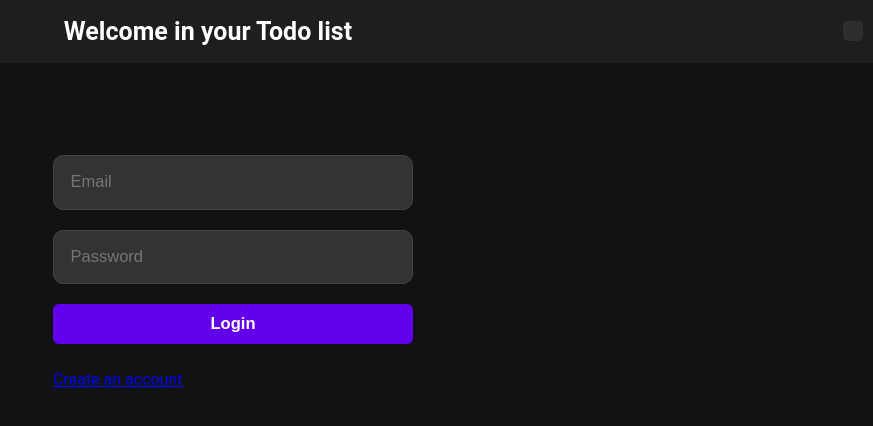
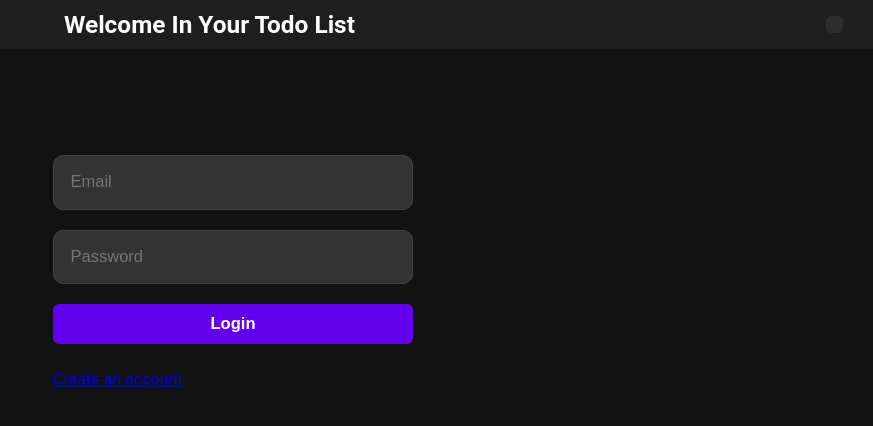
Before and after one commit to marou95/todo-react, a React (Create React App) app: page /login in a window 1280 px wide. Shown: the top 426 px of the page, without its empty margins (407-1280 px from the left). Built offline with nearby package versions, Linux system fonts and the light colour scheme.

Commit message:
update header

```diff
--- a/src/components/Header.js
+++ b/src/components/Header.js
@@ -1,33 +1,42 @@
 import { useContext } from "react";
 import { useNavigate, useLocation } from "react-router-dom";
 import { TbLogout2 } from "react-icons/tb";
-import { UserContext } from './UserContext'; // Importer le contexte utilisateur
+import { UserContext } from "./UserContext";
 
 const Header = () => {
-  const { user, logout } = useContext(UserContext); // Utiliser le contexte utilisateur
-  const navigate = useNavigate(); // Initialiser le hook useNavigate
-  const location = useLocation(); // Obtenir l'URL actuelle
+  const { user, logout } = useContext(UserContext);
+  const navigate = useNavigate();
+  const location = useLocation();
   const isOnRegisterPage =
-    location.pathname === "/register" || location.pathname === "/login"; // Vérifier si on est sur /register
+    location.pathname === "/register" || location.pathname === "/login";
 
   const loginRedirect = () => {
     logout();
-    navigate("/login"); // Rediriger vers la page Login
+    navigate("/login");
   };
 
   const disconnect = () => {
     logout();
-    navigate('/login');
+    navigate("/login");
+  };
+
+  // Première lettre en majuscule
+  const capitalizeFirstLetter = (str) => {
+    if (!str) return ""; // Gérer les cas où str est vide ou undefined
+    return str.charAt(0).toUpperCase() + str.slice(1);
   };
 
   return (
     <div style={styles.container}>
       <h1 style={styles.header}>
-        Welcome in your Todo list
-        <span style={styles.headerName}> {user.name} </span>
+        Welcome In Your Todo List
+        <span style={styles.headerName}> {capitalizeFirstLetter(user.name)} </span>
       </h1>
-      {/* Afficher le bouton en fonction du token et de la route */}
-      {user.token === undefined ? (<span style={styles.userEmail}>Please login</span>) : (<span style={styles.userEmail}>{user.email}</span>)}
+      {user.token === undefined ? (
+        <span style={styles.userEmail}>Please login</span>
+      ) : (
+        <span style={styles.userEmail}>{user.email}</span>
+      )}
       {!isOnRegisterPage && (
         <>
           {user.token === undefined ? (
@@ -48,98 +57,64 @@ const Header = () => {
 const styles = {
   container: {
     display: "flex",
-    justifyContent: "space-between", // Place les éléments aux extrémités
-    alignItems: "center", // Aligne verticalement
+    justifyContent: "space-between",
+    alignItems: "center",
     backgroundColor: "#1e1e1e",
     width: "100%",
     position: "fixed",
     top: 0,
     left: 0,
     zIndex: 10,
+    padding: "10px 20px", // Ajouté pour un espacement interne
+    boxSizing: "border-box",
   },
   header: {
     textAlign: "center",
-    fontSize: "25px",
+    fontSize: "calc(18px + 0.5vw)", // Réduit de 25px, responsive
     fontWeight: "bold",
     color: "#ffffff",
-    flex: 1, // Permet de laisser de la place à droite pour le bouton
+    flex: 1,
+    margin: 0, // Supprime les marges par défaut du h1
   },
   headerName: {
-    fontSize: "24px italic",
+    fontSize: "calc(16px + 0.4vw)", // Réduit de 24px, responsive
+    color: "white",
     fontWeight: "bold",
-    // background: "linear-gradient(90deg, #ff6ec4, #7873f5, #4ade80, #facc15)",
-    // WebkitBackgroundClip: "text",
-    // WebkitTextFillColor: "transparent",
-    animation: "shine 5s linear infinite",
+    textShadow: "0 0 2px white",
     display: "inline-block",
     marginLeft: "10px",
     backgroundSize: "200%",
   },
   userEmail: {
-    padding: "10px",
-    fontSize: "12px",
+    padding: "calc(6px + 0.2vw)", // Réduit de 10px, responsive
+    fontSize: "calc(10px + 0.2vw)", // Réduit de 12px, responsive
     marginLeft: "10px",
     marginRight: "10px",
     borderRadius: "5px",
     backgroundColor: "#2e2e2e",
     color: "#ffffff",
     fontWeight: "bold",
-    whiteSpace: "nowrap", // Empêcher le débordement
+    whiteSpace: "nowrap",
   },
   loginButton: {
     backgroundColor: "#007bff",
     color: "#fff",
-    padding: "10px 20px",
+    padding: "calc(6px + 0.2vw) 15px", // Réduit de 10px/20px, responsive
     marginRight: "10px",
     border: "none",
     cursor: "pointer",
     borderRadius: "5px",
-    fontSize: "16px",
+    fontSize: "calc(12px + 0.2vw)", // Réduit de 16px, responsive
   },
   disconnectButton: {
     backgroundColor: "#873232",
     color: "#fff",
-    padding: "10px 15px",
-    marginRight: "10px",
+    padding: "calc(6px + 0.2vw) 10px", // Réduit de 10px/15px, responsive
+    marginRight: "0px",
     border: "none",
     cursor: "pointer",
     borderRadius: "5px",
-    fontSize: "16px",
+    fontSize: "calc(12px + 0.2vw)", // Réduit de 16px, responsive
   },
 };
-// Media query pour mobile (iPhone 14 Pro Max: ~428px)
-const styleSheet = document.styleSheets[0];
-const mobileStyles = `
-  @media (max-width: 428px) {
-    .header {
-      font-size: 18px; /* Réduire la taille du titre */
-    }
-    .headerName {
-      font-size: 16px; /* Réduire la taille du nom */
-    }
-    .userInfo {
-      flexDirection: column; /* Empiler verticalement */
-      alignItems: center;
-    }
-    .userEmail {
-      font-size: 10px; /* Réduire la taille de l'email */
-      padding: 3px;
-    }
-    .loginButton, .disconnectButton {
-      font-size: 12px; /* Réduire la taille des boutons */
-      padding: 6px 10px;
-    }
-  }
-`;
-styleSheet.insertRule(mobileStyles, styleSheet.cssRules.length);
-
-// Inline @keyframes animation for the gradient
-const keyframes = `
-  @keyframes shine {
-    0% { background-position: 0%; }
-    100% { background-position: 200%; }
-  }
-`;
-styleSheet.insertRule(keyframes, styleSheet.cssRules.length);
-
 export default Header;
--- a/src/components/Login.js
+++ b/src/components/Login.js
@@ -71,7 +71,7 @@ const styles = {
     display: "flex",
     justifyContent: "center",
     alignItems: "center",
-    minHeight: "calc(80vh - 80px)", // Adjust for assumed header height
+    minHeight: "calc(80vh - 80px)",
     padding: "20px",
     boxSizing: "border-box",
     backgroundColor: "#121212",
@@ -91,9 +91,9 @@ const styles = {
     color: "#ffffff",
     border: "1px solid #444444",
     borderRadius: "10px",
-    padding: "calc(10px + 0.5vw)", // Responsive padding
+    padding: "calc(10px + 0.5vw)",
     marginBottom: "20px",
-    fontSize: "calc(14px + 0.2vw)", // Responsive font size
+    fontSize: "calc(14px + 0.2vw)",
     outline: "none",
     boxSizing: "border-box",
   },
@@ -102,9 +102,9 @@ const styles = {
     color: "#ffffff",
     border: "none",
     borderRadius: "6px",
-    padding: "10px", // Responsive padding
+    padding: "10px",
     cursor: "pointer",
-    fontSize: "calc(14px + 0.2vw)", // Responsive font size
+    fontSize: "calc(14px + 0.2vw)",
     fontWeight: "bold",
     transition: "background-color 0.3s ease",
     width: "100%",
--- a/src/components/Register.js
+++ b/src/components/Register.js
@@ -55,7 +55,7 @@ const Register = () => {
           onChange={(e) => setName(e.target.value)}
           style={styles.input}
           required
-          disabled={isLoading} // Désactiver les inputs pendant le chargement
+          disabled={isLoading}
         />
         <input
           type="email"
@@ -113,7 +113,7 @@ const styles = {
     display: "flex",
     justifyContent: "center",
     alignItems: "center",
-    minHeight: "calc(80vh)", // Adjust for assumed header height
+    minHeight: "calc(80vh)",
     padding: "20px",
     boxSizing: "border-box",
   },
@@ -130,9 +130,9 @@ const styles = {
     color: "#ffffff",
     border: "1px solid #444444",
     borderRadius: "10px",
-    padding: "calc(10px + 0.5vw)", // Slightly responsive padding
+    padding: "calc(10px + 0.5vw)",
     marginBottom: "20px",
-    fontSize: "calc(14px + 0.2vw)", // Slightly responsive font size
+    fontSize: "calc(14px + 0.2vw)",
     outline: "none",
     boxSizing: "border-box",
   },
@@ -141,9 +141,9 @@ const styles = {
     color: "#ffffff",
     border: "none",
     borderRadius: "6px",
-    padding: "calc(10px + 0vw) 20px", // Responsive padding
+    padding: "calc(10px + 0vw) 20px",
     cursor: "pointer",
-    fontSize: "calc(14px + 0.2vw)", // Responsive font size
+    fontSize: "calc(14px + 0.2vw)",
     fontWeight: "bold",
     transition: "background-color 0.3s ease",
     width: "100%",
--- a/src/components/Todo.js
+++ b/src/components/Todo.js
@@ -97,7 +97,7 @@ function Todo() {
   const handleStatusChange = async (taskId, newStatus) => {
     // On fait une copie de la liste actuelle des tâches pour pouvoir revenir en arrière si nécessaire.
     // Ensuite, on met à jour immédiatement l'interface utilisateur pour refléter le nouveau statut de la tâche.
-    // Cela donne une impression de rapidité à l'utilisateur, même si la mise à jour sur le serveur n'est pas encore terminée.
+    // donne une impression de rapidité à l'utilisateur, même si la mise à jour sur le serveur n'est pas encore terminée.
     const originalTasks = [...taskList];
     setTaskList((prevTasks) =>
       prevTasks.map((task) =>
```
